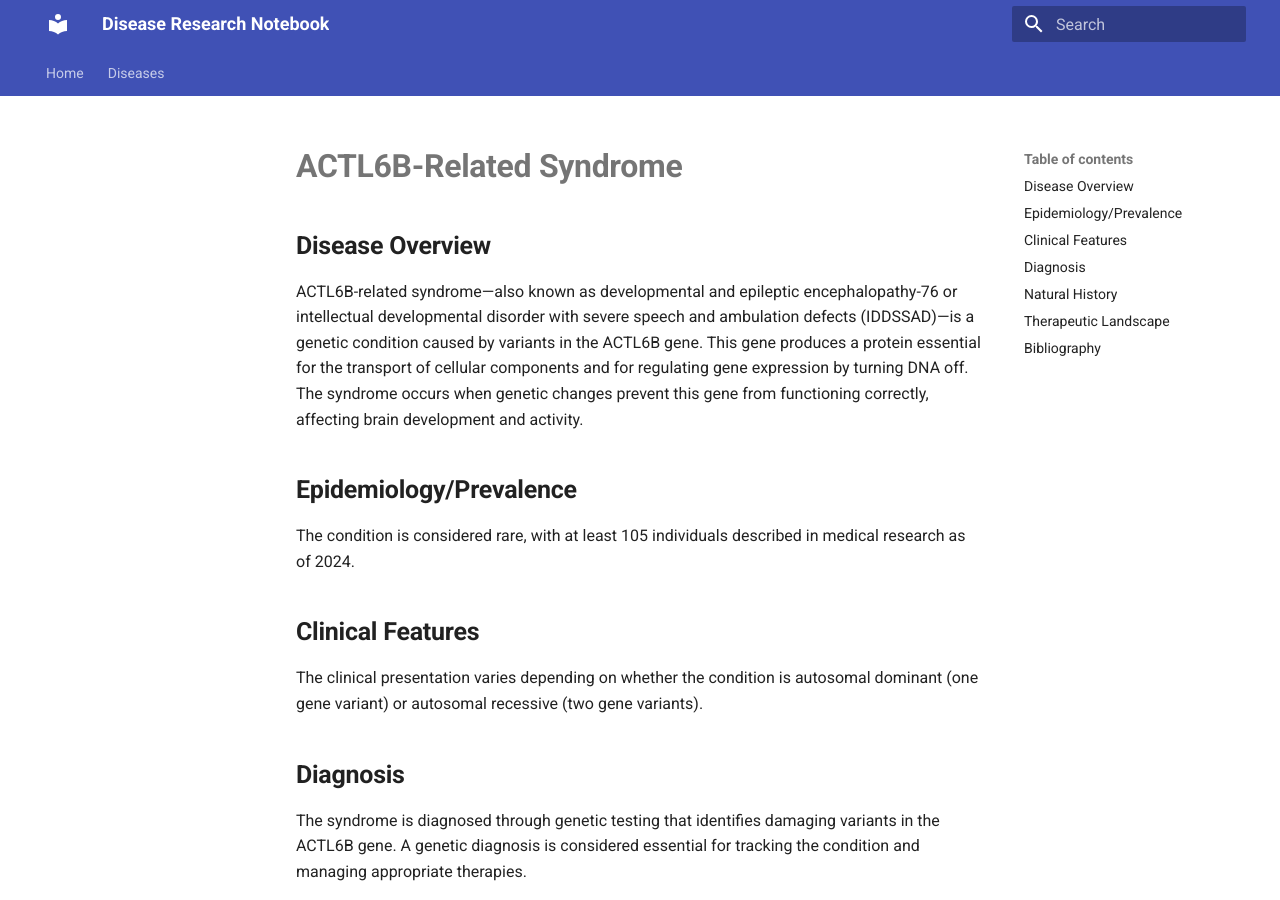
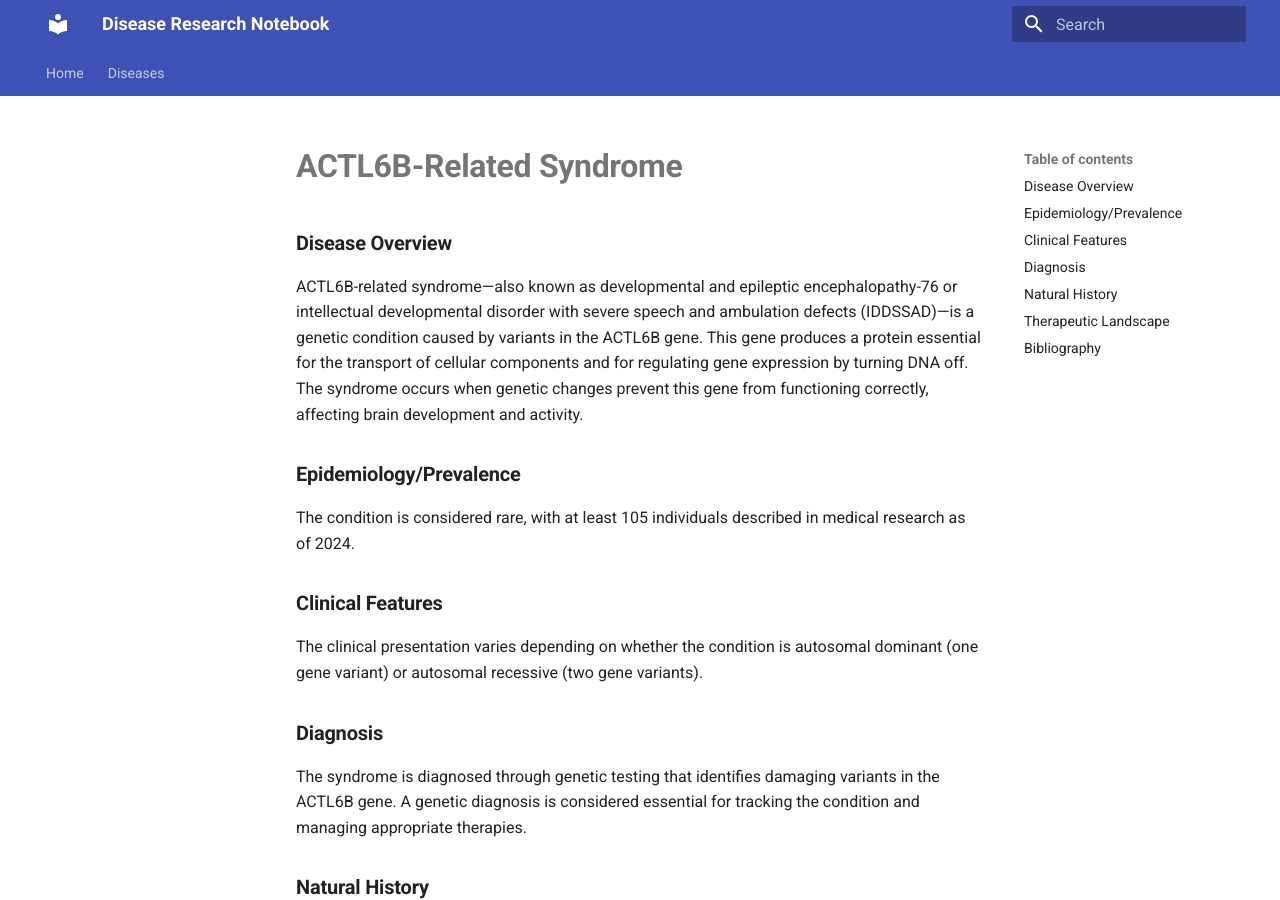
Before and after one commit to NaomiStamler/rare-diseases, an MkDocs documentation site: the page built from docs/rare-disease-profiles/actl6b.md, in a window 1280 px wide and 900 px high. Built offline with MkDocs 1.6.1 and Material for MkDocs 9.7.7, drawn with Linux system fonts in a browser that asks for light colours.

```diff
--- a/docs/rare-disease-profiles/actl6b.md
+++ b/docs/rare-disease-profiles/actl6b.md
@@ -1,30 +1,30 @@
 
 # **ACTL6B-Related Syndrome**
 
-## **Disease Overview**
+### **Disease Overview**
 
 ACTL6B-related syndrome—also known as developmental and epileptic encephalopathy-76 or intellectual developmental disorder with severe speech and ambulation defects (IDDSSAD)—is a genetic condition caused by variants in the ACTL6B gene. This gene produces a protein essential for the transport of cellular components and for regulating gene expression by turning DNA off. The syndrome occurs when genetic changes prevent this gene from functioning correctly, affecting brain development and activity.
 
-## **Epidemiology/Prevalence**
+### **Epidemiology/Prevalence**
 
 The condition is considered rare, with at least 105 individuals described in medical research as of 2024.
 
-## **Clinical Features**
+### **Clinical Features**
 
 The clinical presentation varies depending on whether the condition is autosomal dominant (one gene variant) or autosomal recessive (two gene variants).
 
-## **Diagnosis**
+### **Diagnosis**
 
 The syndrome is diagnosed through genetic testing that identifies damaging variants in the ACTL6B gene. A genetic diagnosis is considered essential for tracking the condition and managing appropriate therapies.
 
-## **Natural History**
+### **Natural History**
 While the long-term progression is still being studied, research indicates that approximately 22% of individuals with the autosomal recessive form experience a regression of motor and cognitive abilities.
 
-## **Therapeutic Landscape**
+### **Therapeutic Landscape**
 There are currently no medicines specifically designed to treat ACTL6B-related syndrome3. Management is supportive and focuses on addressing individual symptoms through.
 
 ---
 
-## **Bibliography**
+### **Bibliography**
 
 Note: None of the sources used in this profile are over 3 years old; the primary medical guide and research data were updated or published between 2024 and 202515,16.
```
